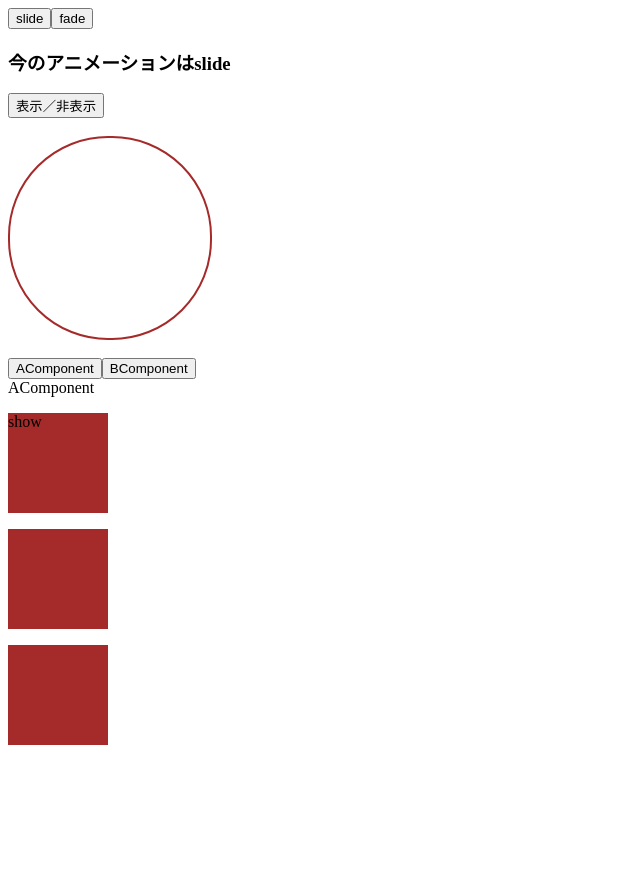
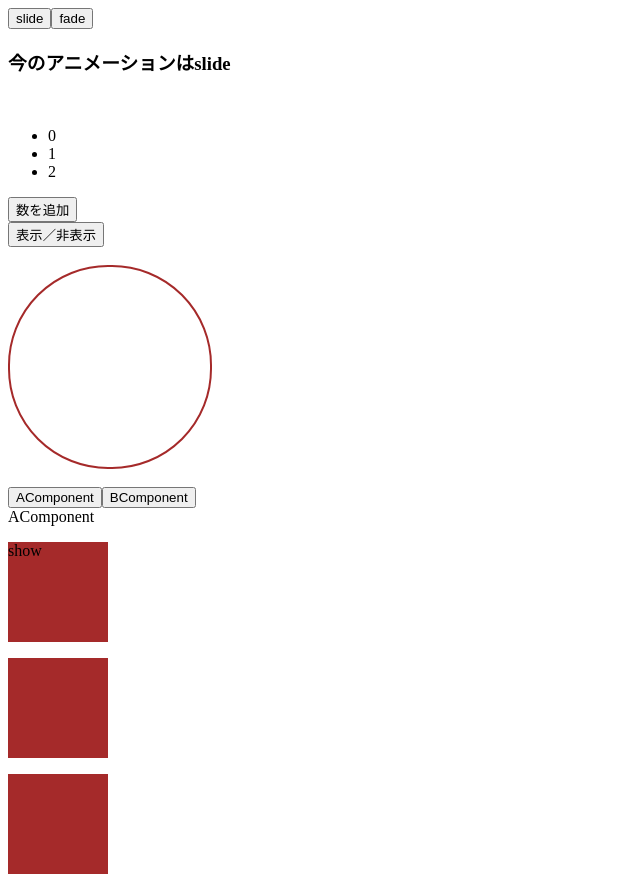
Before and after one commit to shirokuma0503/udemy-vue.js, a Vue app in the folder udemy-vue.js/: page / in a window 1280 px wide. Shown: the whole page, without its empty margins (0-640 px from the left). Before the commit the page ends 800 px from the top, so only its background shows below. Built offline with nearby package versions, Linux system fonts and the light colour scheme.

Commit message:
12_180:transition-groupタグ

```diff
--- a/udemy-vue.js/src/App.vue
+++ b/udemy-vue.js/src/App.vue
@@ -3,6 +3,21 @@
     <button @click="myAnimation = 'slide'">slide</button>
     <button @click="myAnimation = 'fade'">fade</button>
     <h3>今のアニメーションは{{ myAnimation }}</h3>
+    <br>
+
+  <ul>
+    <transition-group name="fade">
+      <li
+        style="cursor: pointer;"
+        v-for="(number, index) in numbers"
+        :key="number"
+        @click="remove(index)"
+      >{{ number }}</li>
+    </transition-group>
+  </ul>
+  <button @click="add">数を追加</button>
+    <br>
+
     <button @click="show = !show">表示／非表示</button>
     <br>
     <br>
@@ -57,7 +72,9 @@
     return {
       show: true,
       myAnimation: 'slide',
-      myComponent: 'AComponent'
+      myComponent: 'AComponent',
+      numbers: [0, 1, 2],
+      nextNumber: 3
     };
   },
   methods: {
@@ -88,6 +105,16 @@
           done();
         }
       }, 200);
+    },
+    randomIndex() {
+      return Math.floor(Math.random() * this.numbers.length);
+    },
+    add() {
+      this.numbers.splice(this.randomIndex(), 0, this.nextNumber);
+      this.nextNumber += 1;
+    },
+    remove(index) {
+      this.numbers.splice(index, 1);
     }
   }
 };
@@ -113,10 +140,15 @@
 .fade-leave-active {
   /* 消える時のトランジション状態 */
   transition: opacity 1s;
+  position: absolute;
 }
 .fade-leave-to {
   /* 消える時の最後の状態 */
   opacity: 0;
+}
+
+.fade-move {
+  transition: transform 1s;
 }
 
 .slide-enter,
```
